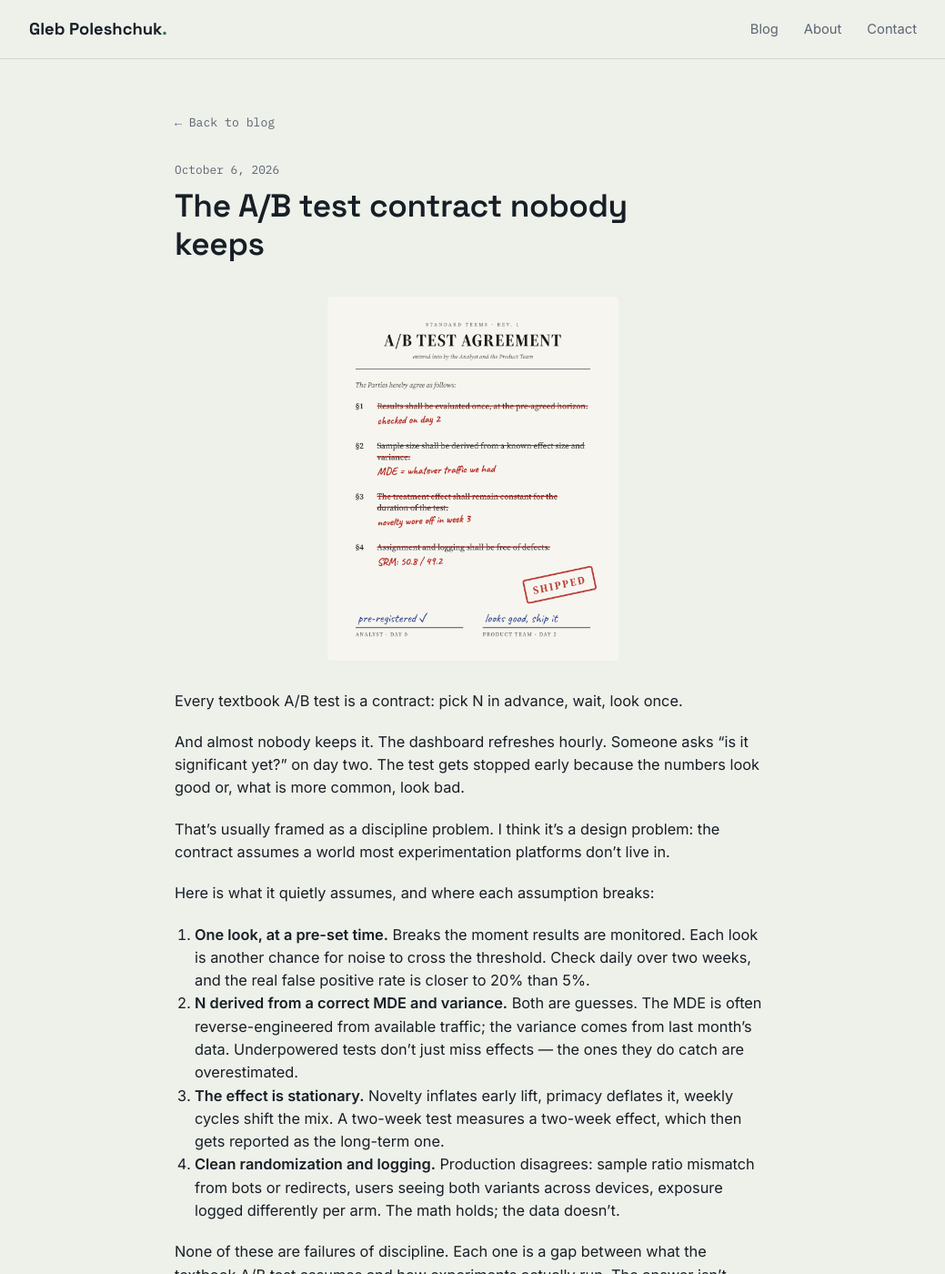
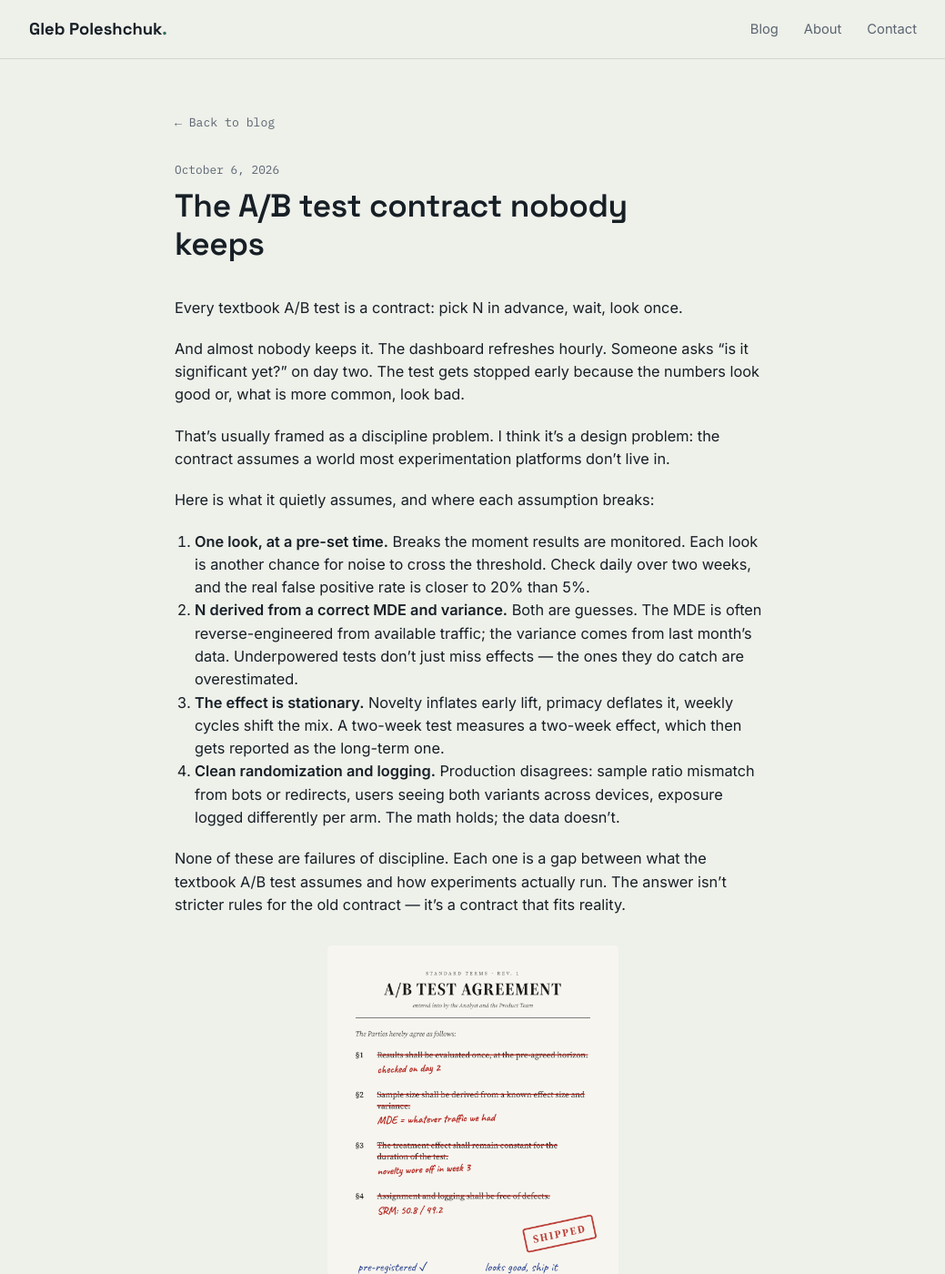
Before and after one commit to TyMerrit/tymerrit.github.io, a Jekyll site: the page built from _posts/2026-10-06-the-ab-test-contract-nobody-keeps.md, in a window 1280 px wide and 1400 px high. Shown: the whole window at 91% size, without its empty margins (120-1159 px from the left). Built offline with Jekyll 4.4.1, drawn with Linux system fonts in a browser that asks for light colours.

Commit message:
Move post hero image below the article text
Co-Authored-By: Claude Sonnet 5 <noreply@anthropic.com>

```diff
--- a/_posts/2026-10-06-the-ab-test-contract-nobody-keeps.md
+++ b/_posts/2026-10-06-the-ab-test-contract-nobody-keeps.md
@@ -5,8 +5,6 @@ date: 2026-10-06
 excerpt: "Every textbook A/B test is a contract: pick N in advance, wait, look once. And almost nobody keeps it."
 image: /images/posts/ab-test-agreement.png
 ---
-
-![A mock "A/B Test Agreement" contract: each clause crossed out and annotated with how it actually broke — checked on day 2, MDE set by available traffic, novelty wore off in week 3, a 50.8/49.2 sample ratio mismatch — stamped "SHIPPED" anyway.](/images/posts/ab-test-agreement.png){: .post-hero }
 
 Every textbook A/B test is a contract: pick N in advance, wait, look once.
 
@@ -22,3 +20,5 @@ Here is what it quietly assumes, and where each assumption breaks:
 4. **Clean randomization and logging.** Production disagrees: sample ratio mismatch from bots or redirects, users seeing both variants across devices, exposure logged differently per arm. The math holds; the data doesn't.
 
 None of these are failures of discipline. Each one is a gap between what the textbook A/B test assumes and how experiments actually run. The answer isn't stricter rules for the old contract — it's a contract that fits reality.
+
+![A mock "A/B Test Agreement" contract: each clause crossed out and annotated with how it actually broke — checked on day 2, MDE set by available traffic, novelty wore off in week 3, a 50.8/49.2 sample ratio mismatch — stamped "SHIPPED" anyway.](/images/posts/ab-test-agreement.png){: .post-hero }
--- a/style.css
+++ b/style.css
@@ -684,7 +684,7 @@ section h2 {
 .post-content img.post-hero {
   display: block;
   max-width: 320px;
-  margin: 0 auto 32px;
+  margin: 32px auto 0;
 }
 
 @media (max-width: 480px) {
```
